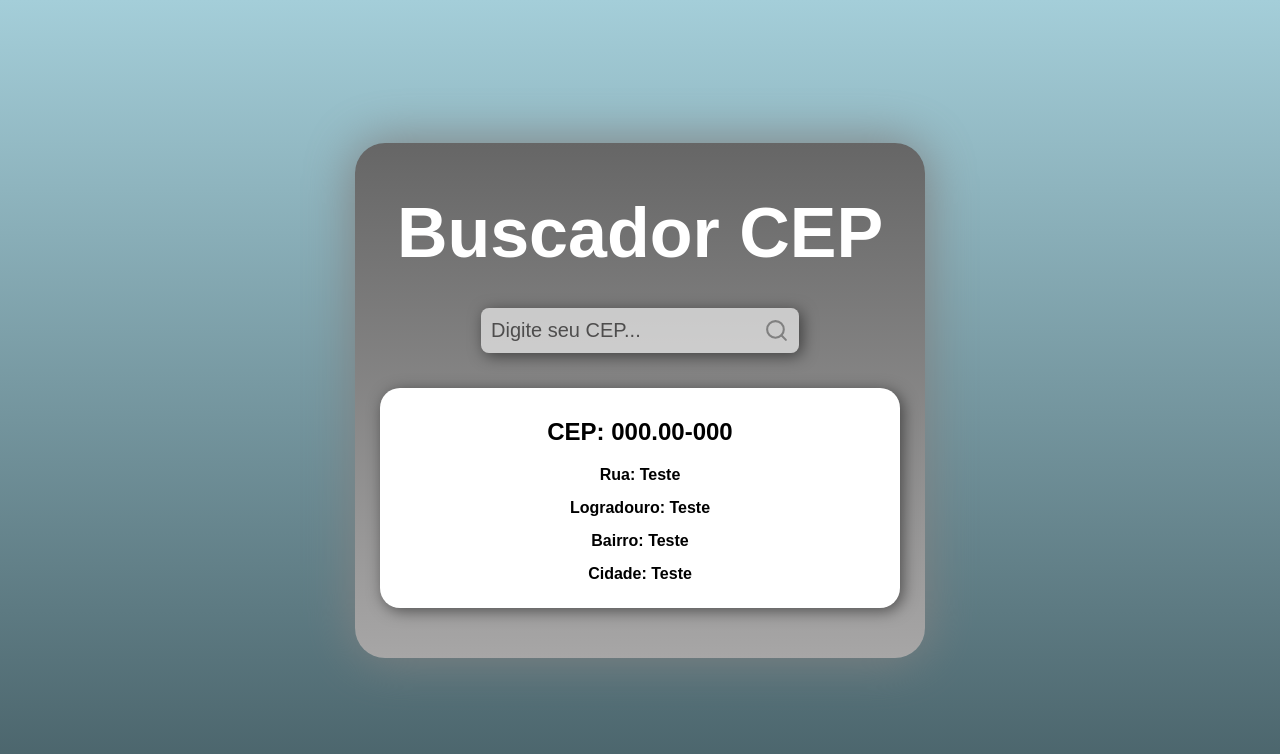
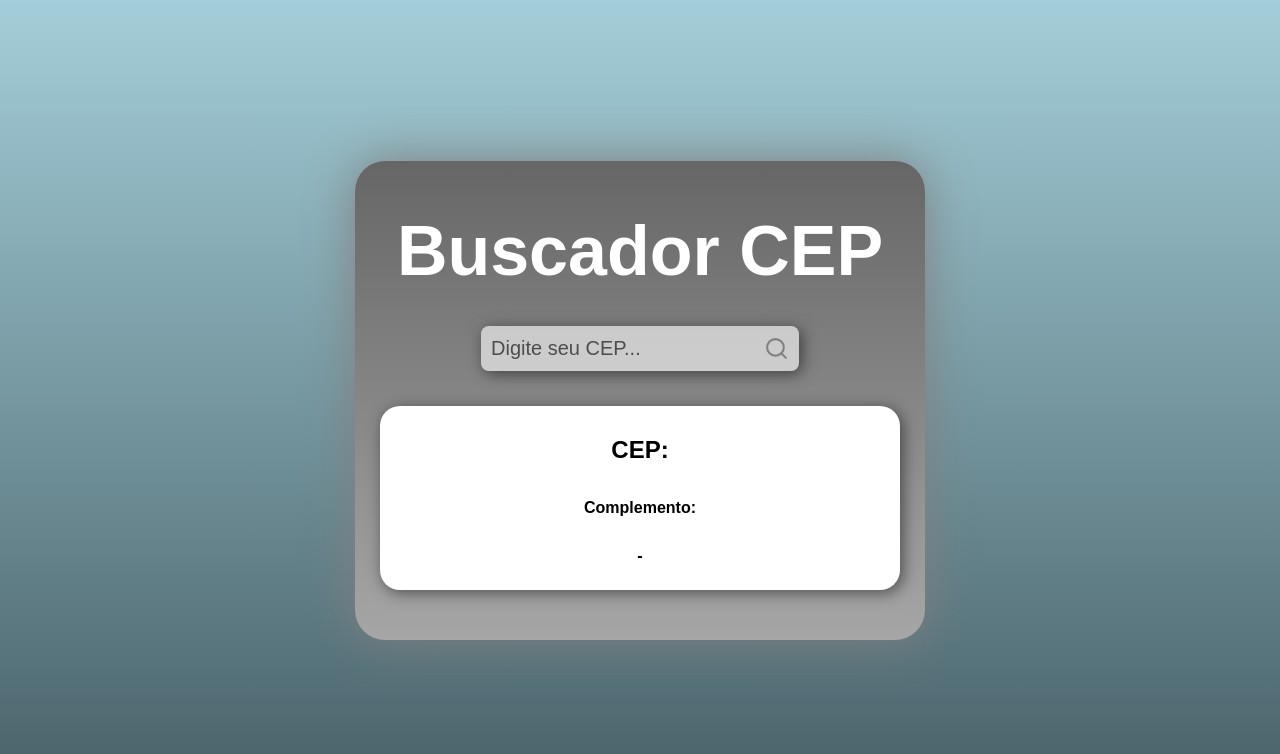
Before and after one commit to JoseCarlos-Filho/Projeto-Buscador-de-CEP, a React (Create React App) app: page / in a window 1280 px wide. Shown: the top 754 px of the page. Built offline with nearby package versions, Linux system fonts and the light colour scheme.

Commit message:
Realização do bind da informações da API para a aplicação

```diff
--- a/src/App.js
+++ b/src/App.js
@@ -5,7 +5,8 @@
 
 function App() {
 
-  const [input, setInput] = useState('')
+  const [input, setInput] = useState('');
+  const [cep, setCep] = useState({});
 
   async function handleSearch() {
     // alert("Click funcionando! valor do input : " + input);
@@ -16,9 +17,12 @@
 
     try {
       const resposta = await api.get(`${input}/json`);
-      console.log(resposta);
+      setCep(resposta.data);
+      setInput("");
+      // console.log(resposta.data);
     } catch {
       alert("CEP não existe");
+      setInput("");
     }
   }
 
@@ -42,12 +46,12 @@
 
 
         <main className="main">
-            <h2>CEP: 000.00-000</h2>
+            <h2>CEP: {cep.cep}</h2>
 
-            <span>Rua: Teste</span>
-            <span>Logradouro: Teste</span>
-            <span>Bairro: Teste</span>
-            <span>Cidade: Teste</span>
+            <span>{cep.logradouro}</span>
+            <span>Complemento: {cep.complemento}</span>
+            <span>{cep.bairro}</span>
+            <span>{cep.localidade} - {cep.uf}</span>
         </main>
         </div>
     </div>
```
